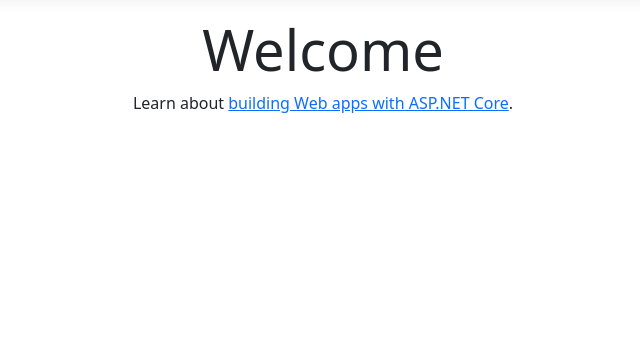
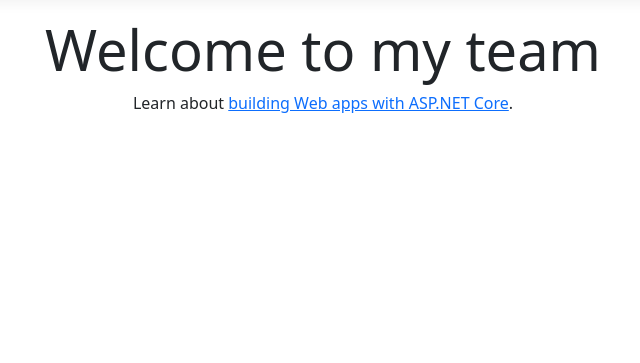
Before and after one commit to quocdatday/ASP.NetCore-RazorPages-TicketMovieProject, an ASP.NET Core app: page / in a window 1280 px wide. Shown: the part 57-420 px from the top of the page, without its empty margins (317-957 px from the left). Run offline with ASP.NET Core 8, Linux system fonts and the light colour scheme; style sheets or scripts are compiled from the project's sources; some libraries are stand-ins or nearby versions.

Commit message:
update something

```diff
--- a/Pages/Index.cshtml
+++ b/Pages/Index.cshtml
@@ -5,6 +5,6 @@
 }
 
 <div class="text-center">
-    <h1 class="display-4">Welcome</h1>
+    <h1 class="display-4">Welcome to my team</h1>
     <p>Learn about <a href="https://learn.microsoft.com/aspnet/core">building Web apps with ASP.NET Core</a>.</p>
 </div>
```
